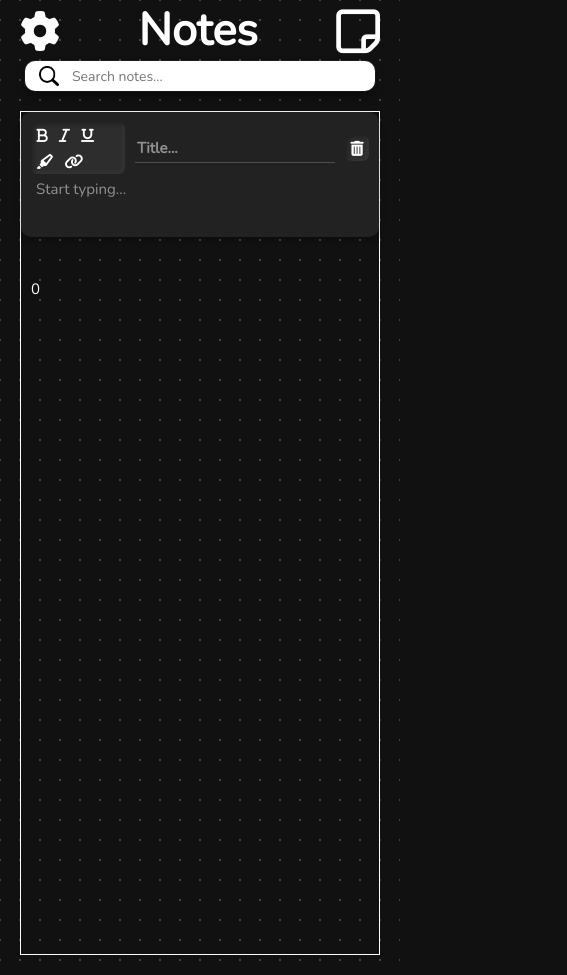
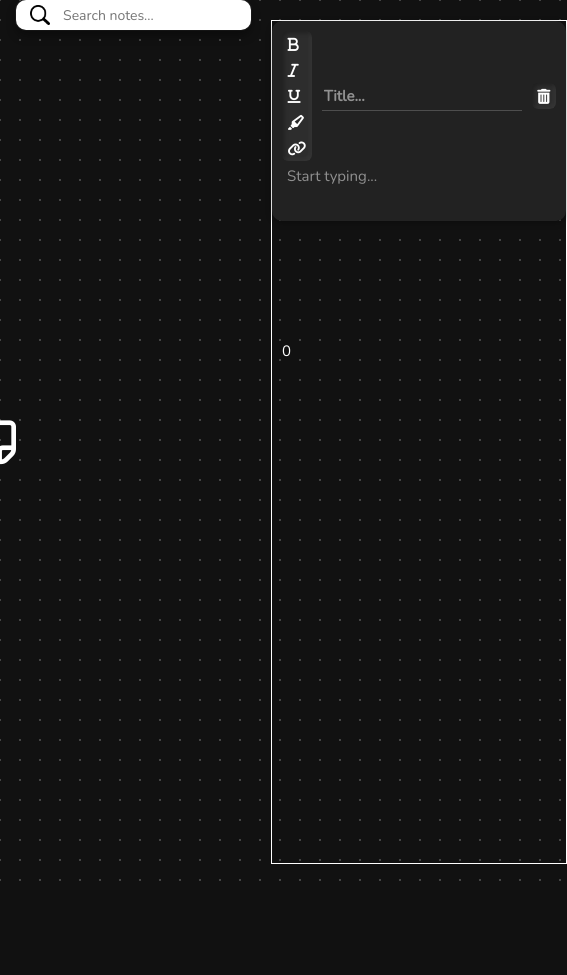
Before and after one commit to syntoniousrex/Quick-notes-extension, a browser extension: page popup.html in a window 400 px wide. Shown: the whole page, 567 px wide, since content can reach past the window. After the commit the page ends 884 px from the top, so only its background shows below. Drawn offline with nearby package versions, Linux system fonts and the light colour scheme.

Commit message:
Revert "Align components vertically"

```diff
--- a/index.css
+++ b/index.css
@@ -38,8 +38,7 @@ body {
        of the first tile. */
     background-position: -10px -10px;
     display: flex;
-    flex-direction: column;
-    align-items: center;
+    justify-content: center;
 }
 
 .mainBox {
@@ -58,7 +57,7 @@ body {
     display: grid;
     grid-template-columns: auto 1fr auto;
     align-items: center;
-    width: 360px;
+    width: 100%;
 }
 
 .title-wrapper {
```
